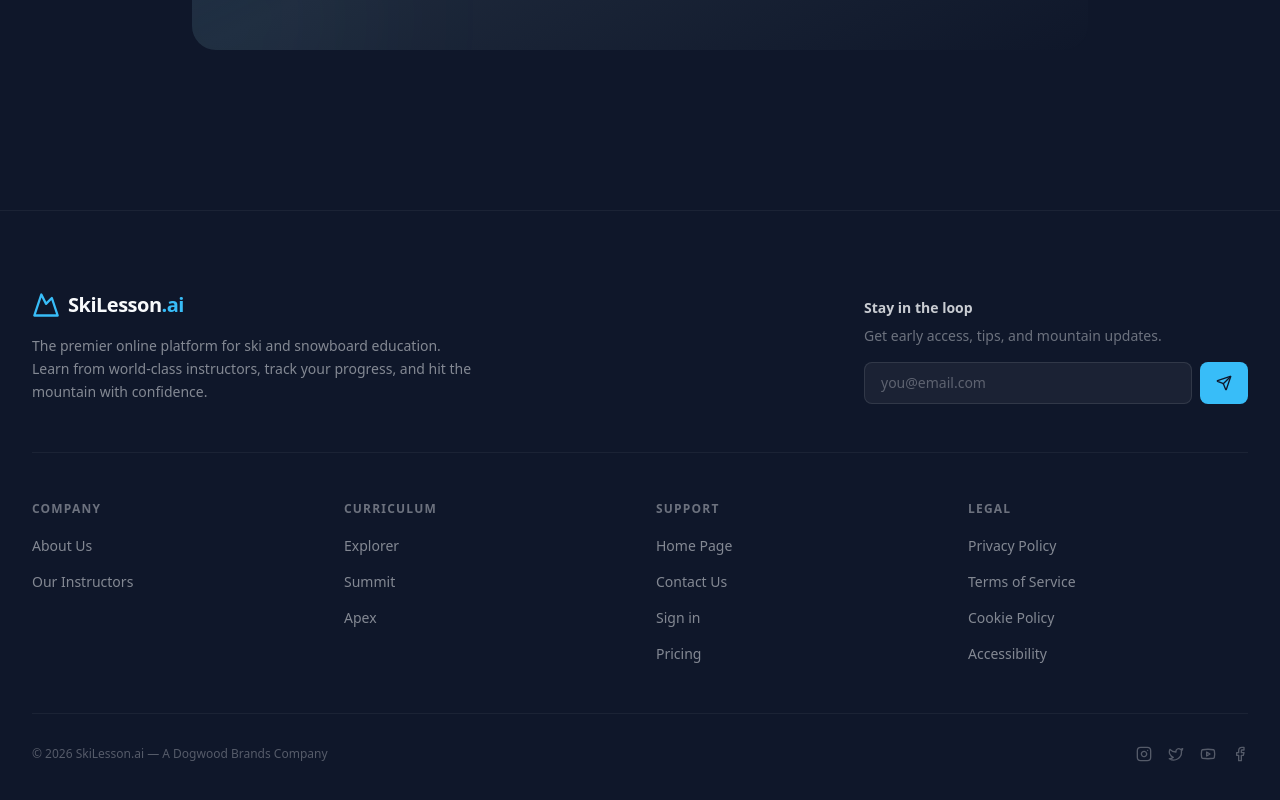
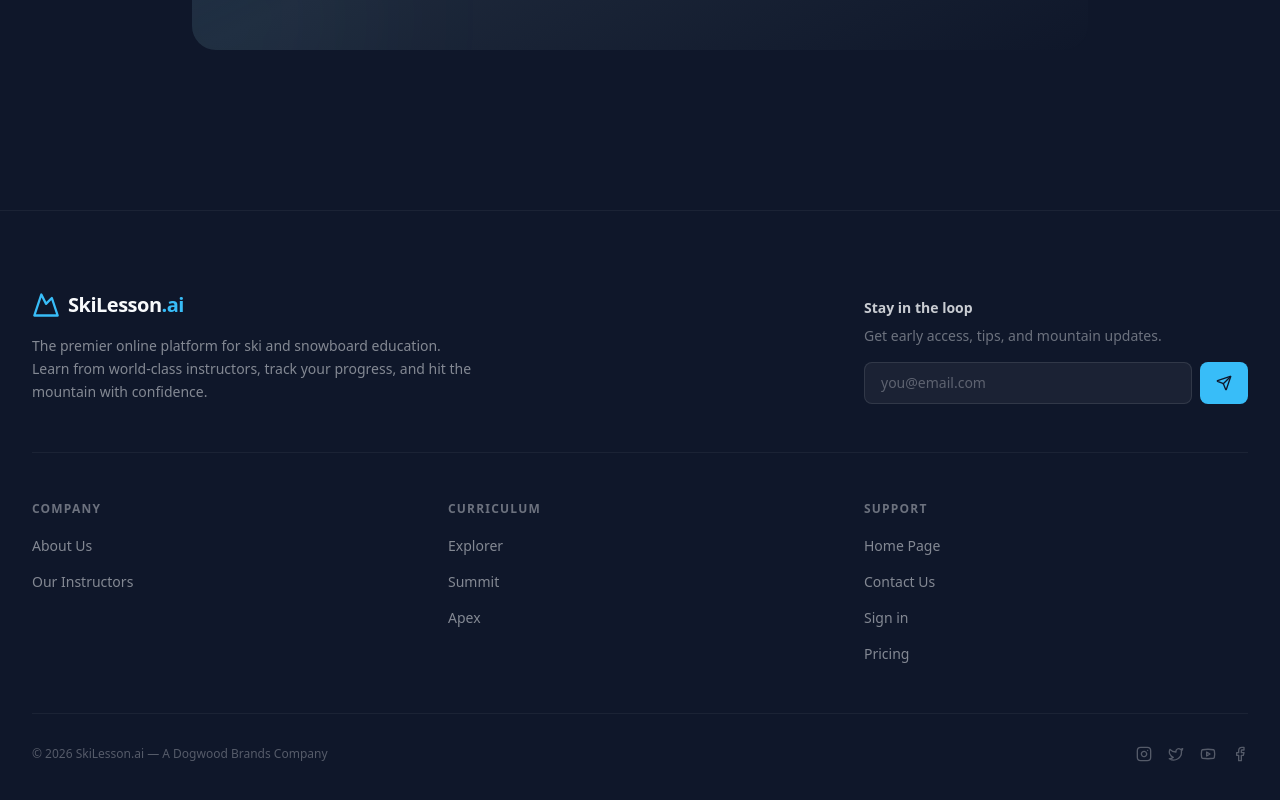
Before and after one commit to bm-dogwood/skilesson-ai, a Next.js app: page / in a window 1280 px wide. Shown: the part 5925-6725 px from the top of the page. Built offline with nearby package versions, Linux system fonts and the light colour scheme; no server answers.

Commit message:
Made changes in footer

```diff
--- a/src/components/Footer.tsx
+++ b/src/components/Footer.tsx
@@ -26,12 +26,6 @@
     { label: "Contact Us", href: "/contact" },
     { label: "Sign in", href: "/signin" },
     { label: "Pricing", href: "/pricing" },
-  ],
-  legal: [
-    { label: "Privacy Policy", href: "/privacy" },
-    { label: "Terms of Service", href: "/terms" },
-    { label: "Cookie Policy", href: "/cookies" },
-    { label: "Accessibility", href: "/accessibility" },
   ],
 };
 
@@ -106,7 +100,7 @@
         </div>
 
         {/* Link columns */}
-        <div className="grid grid-cols-2 gap-8 sm:grid-cols-4">
+        <div className="grid grid-cols-2 gap-8 sm:grid-cols-3">
           <div>
             <h3 className="mb-4 text-xs font-semibold uppercase tracking-widest text-snow/40">
               Company
@@ -158,23 +152,6 @@
               ))}
             </ul>
           </div>
-          <div>
-            <h3 className="mb-4 text-xs font-semibold uppercase tracking-widest text-snow/40">
-              Legal
-            </h3>
-            <ul className="space-y-3">
-              {footerLinks.legal.map((link) => (
-                <li key={link.label}>
-                  <Link
-                    href={link.href}
-                    className="text-sm text-snow/50 transition-colors hover:text-snow"
-                  >
-                    {link.label}
-                  </Link>
-                </li>
-              ))}
-            </ul>
-          </div>
         </div>
 
         {/* Bottom bar */}
```
